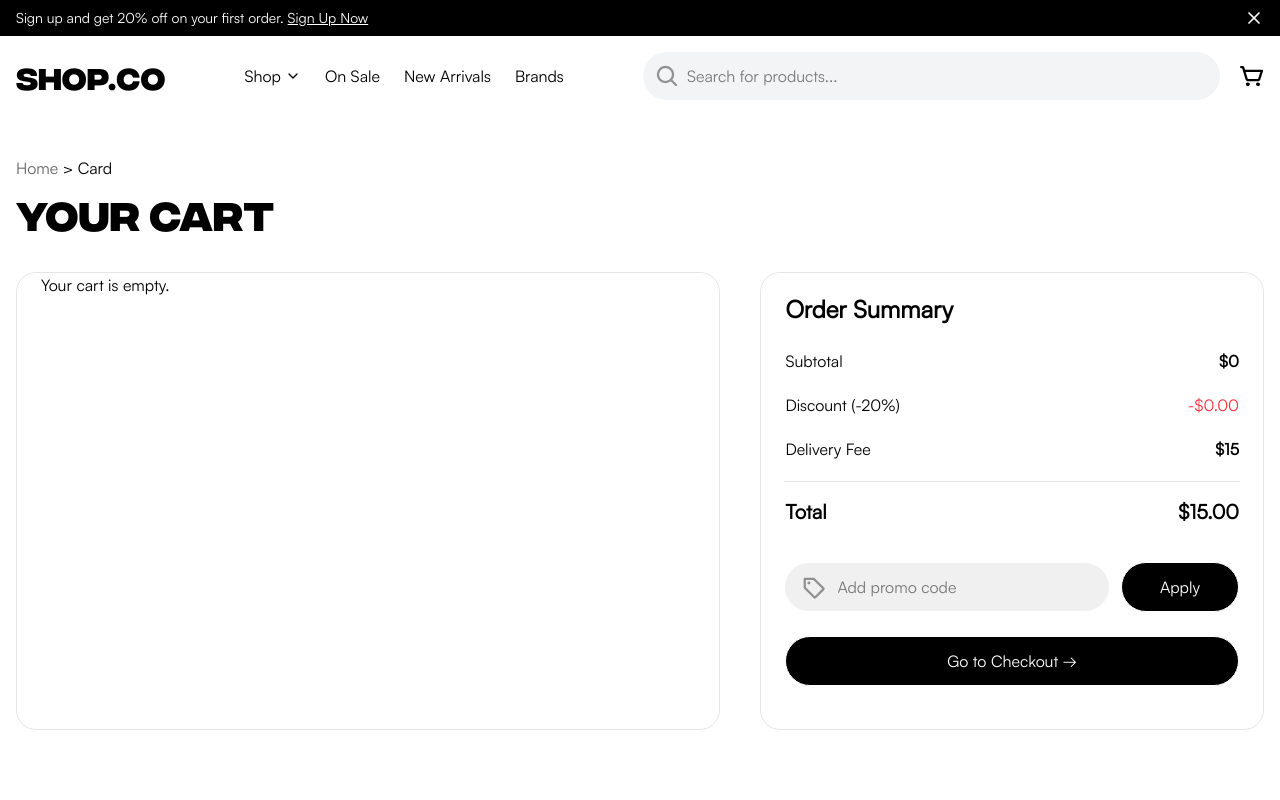
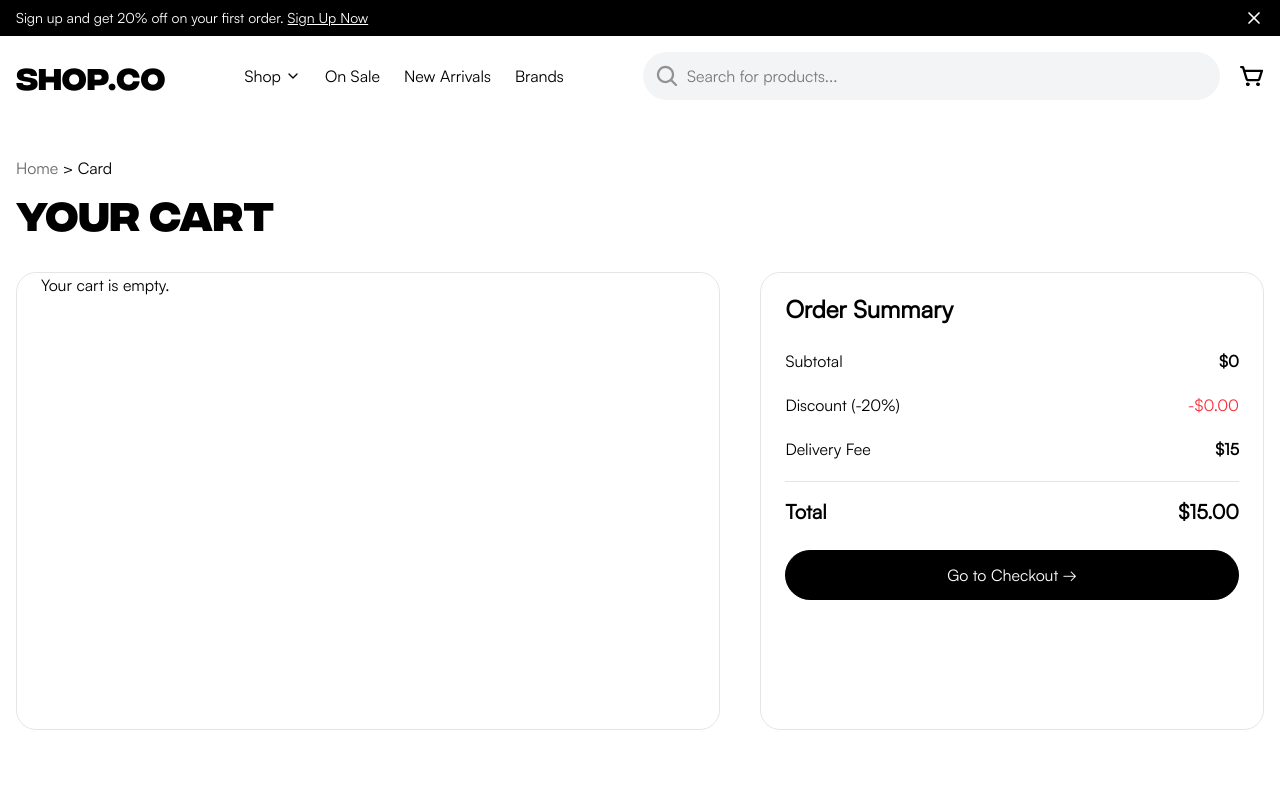
Before and after one commit to BimlaJain/shop.co, a Next.js app: page /card in a window 1280 px wide. Shown: the top 800 px of the page. Built offline with nearby package versions, Linux system fonts and the light colour scheme.

Commit message:
add hover on cards

```diff
--- a/package.json
+++ b/package.json
@@ -14,6 +14,8 @@
     "next": "15.2.3",
     "react": "^19.0.0",
     "react-dom": "^19.0.0",
+    "sweetalert": "^2.1.2",
+    "sweetalert2": "^11.17.2",
     "swiper": "^11.2.5"
   },
   "devDependencies": {
--- a/src/components/BrowseByDressStyle.tsx
+++ b/src/components/BrowseByDressStyle.tsx
@@ -11,12 +11,12 @@ const DressStyle = () => {
                 <CommonHeading text="BROWSE BY DRESS STYLE" myClass="md:!mb-[64px] !mb-7" />
 
                     <div className="flex flex-col sm:flex-row items-center justify-center gap-5">
-                    <Image src="/assets/images/png/casual.png" alt="casual" width={407} height={289} className='max-sm:w-[310px] max-sm:h-[190px]' />
-                    <Image src="/assets/images/png/formal.png" alt="casual" width={684} height={289} className='max-sm:w-[310px] max-sm:h-[190px]' />
+                    <Image src="/assets/images/png/casual.png" alt="casual" width={407} height={289} className='max-sm:w-[310px] max-sm:h-[190px] hover:shadow-lg transition-all duration-300 ease-linear rounded-[20px]' />
+                    <Image src="/assets/images/png/formal.png" alt="casual" width={684} height={289} className='max-sm:w-[310px] max-sm:h-[190px]  hover:shadow-lg transition-all duration-300 ease-linear rounded-[20px]' />
                 </div>
                 <div className="flex justify-center flex-col items-center sm:flex-row gap-5 mt-5">
-                    <Image src="/assets/images/png/party-girl.png" alt="casual" width={684} height={289} className='max-sm:w-[310px] max-sm:h-[190px]' />
-                    <Image src="/assets/images/png/gym.png" alt="casual" width={407} height={289} className='max-sm:w-[310px] max-sm:h-[190px]' />
+                    <Image src="/assets/images/png/party-girl.png" alt="casual" width={684} height={289} className='max-sm:w-[310px] max-sm:h-[190px]  hover:shadow-lg transition-all duration-300 ease-linear rounded-[20px]' />
+                    <Image src="/assets/images/png/gym.png" alt="casual" width={407} height={289} className='max-sm:w-[310px] max-sm:h-[190px]  hover:shadow-lg transition-all duration-300 ease-linear rounded-[20px]' />
                 </div>
                 </div>
         </section>
--- a/src/components/card/YourCard.tsx
+++ b/src/components/card/YourCard.tsx
@@ -5,7 +5,7 @@ import { useRouter } from 'next/navigation';
 import LatestOffer from '../LatestOffer';
 import Header from '../common/Header';
 import CommonHeading from '../common/CommonHeading';
-
+import Swal from 'sweetalert2';
 interface CartItem {
     name: string;
     price: number;
@@ -41,6 +41,19 @@ const CartPage: React.FC = () => {
         updateCart(updatedCart);
     };
 
+    const handleCheckout = () => {
+        Swal.fire({
+            title: 'Order Placed!',
+            text: 'Your order is on the way.',
+            icon: 'success',
+            confirmButtonText: 'OK'
+        }).then(() => {
+            setCart([]);
+            localStorage.removeItem('cart');
+            window.dispatchEvent(new Event('cartUpdate'));
+        });
+    };
+
     const subtotal = cart.reduce((acc, item) => acc + item.price * item.quantity, 0);
     const discount = subtotal * 0.2;
     const deliveryFee = 15;
@@ -51,7 +64,7 @@ const CartPage: React.FC = () => {
             <Header />
             <div className="container mx-auto pt-10 md:pb-24 pb-10 px-4">
                 <h3 className='font-normal text-base text-black/60 pb-3 text-left'>Home <span className='text-black'>&gt; Card</span> </h3>
-              <CommonHeading text="Your Cart" myClass="!mb-[40px] !text-left !text-[40px]" />
+                <CommonHeading text="Your Cart" myClass="!mb-[40px] !text-left !text-[40px]" />
                 <div className="flex max-lg:flex-col gap-10">
                     <div className="lg:w-7/12 w-full border border-black/10 px-6 rounded-[20px]">
                         {cart.length === 0 ? (
@@ -67,7 +80,6 @@ const CartPage: React.FC = () => {
                                             height={100}
                                             className="rounded-md"
                                         />
-
                                         <div>
                                             <h2 className="md:text-xl text-base font-bold whitespace-nowrap max-sm:mt-7">{item.name}</h2>
                                             <p className='text-xs md:text-base'>Size: {item.size}</p>
@@ -97,15 +109,7 @@ const CartPage: React.FC = () => {
                         <hr className="my-4 border-black/10" />
                         <p className="text-xl font-bold flex justify-between mb-6">Total <span>${total.toFixed(2)}</span></p>
 
-                        <div className="mb-6 flex gap-3 items-center justify-center">
-                            <div className='flex bg-[#F0F0F0] gap-3 rounded-full py-3 md:px-4 px-2 items-center w-full mt-3'>
-                                <Image src="/assets/images/svg/promocode.svg" alt="promo" width={24} height={24} />
-                                <input type="text" placeholder="Add promo code" className="w-full rounded-full md:text-base text-sm" />
-                            </div>
-                            <button className="px-[38px] bg-black text-white py-3 mt-3 rounded-full cursor-pointer hover:bg-white hover:text-black border bprder-black transition-all duration-500">Apply</button>
-                        </div>
-
-                        <button className="w-full bg-black text-white py-3 rounded-full cursor-pointer hover:bg-white hover:text-black border bprder-black transition-all duration-500">Go to Checkout →</button>
+                        <button onClick={handleCheckout} className="w-full bg-black text-white py-3 rounded-full cursor-pointer hover:bg-white hover:text-black border border-black transition-all duration-500">Go to Checkout →</button>
                     </div>
                 </div>
             </div>
--- a/src/components/common/CommonSlider.tsx
+++ b/src/components/common/CommonSlider.tsx
@@ -52,9 +52,9 @@ const CommonProductSlider: React.FC<CommonProductSliderProps> = ({ title, data }
                     className="pb-10"
                 >
                     {data.map((item) => (
-                        <SwiperSlide key={item.id} onClick={() => handleClick(item)} className='pb-16 xl:pb-2 cursor-pointer'>
+                        <SwiperSlide key={item.id} onClick={() => handleClick(item)} className='pb-16 xl:pb-2 cursor-pointer group'>
                             <div className="rounded-[20px] md:w-[295px] w-[198px]">
-                                <Image src={item.image} alt={item.title} width={295} height={298} className="mx-auto rounded-[20px] md:h-[298px] h-[200px]" />
+                                <Image src={item.image} alt={item.title} width={295} height={298} className="mx-auto group-hover:shadow-lg transition-all duration-300 rounded-[20px] md:h-[298px] h-[200px]" />
                                 <h3 className="mt-4 md:text-xl text-base font-semibold">{item.title}</h3>
                                 <div className="flex items-center mt-2">
                                     <Image src="/assets/images/svg/5star.svg" alt="Star" width={104} height={19} />
--- a/src/components/common/Header.tsx
+++ b/src/components/common/Header.tsx
@@ -78,7 +78,7 @@ const Header = () => {
                             Shop <ChevronDown size={16} />
                         </button>
                         {isDropdownOpen && (
-                            <ul className="absolute top-8 left-0 w-40 bg-black shadow-lg border rounded-md">
+                            <ul className="absolute top-8 left-0 w-40 bg-black shadow-lg border rounded-md z-10">
                                 {SHOP_DATA.map((item: string, index: number) => (
                                     <li key={index} onClick={() => setIsDropdownOpen(false)} className="p-2 hover:bg-gray-800 text-white cursor-pointer">
                                         {item}
```
Also changed, not shown: 1 other file (tests, documents, lock files or other folders).
